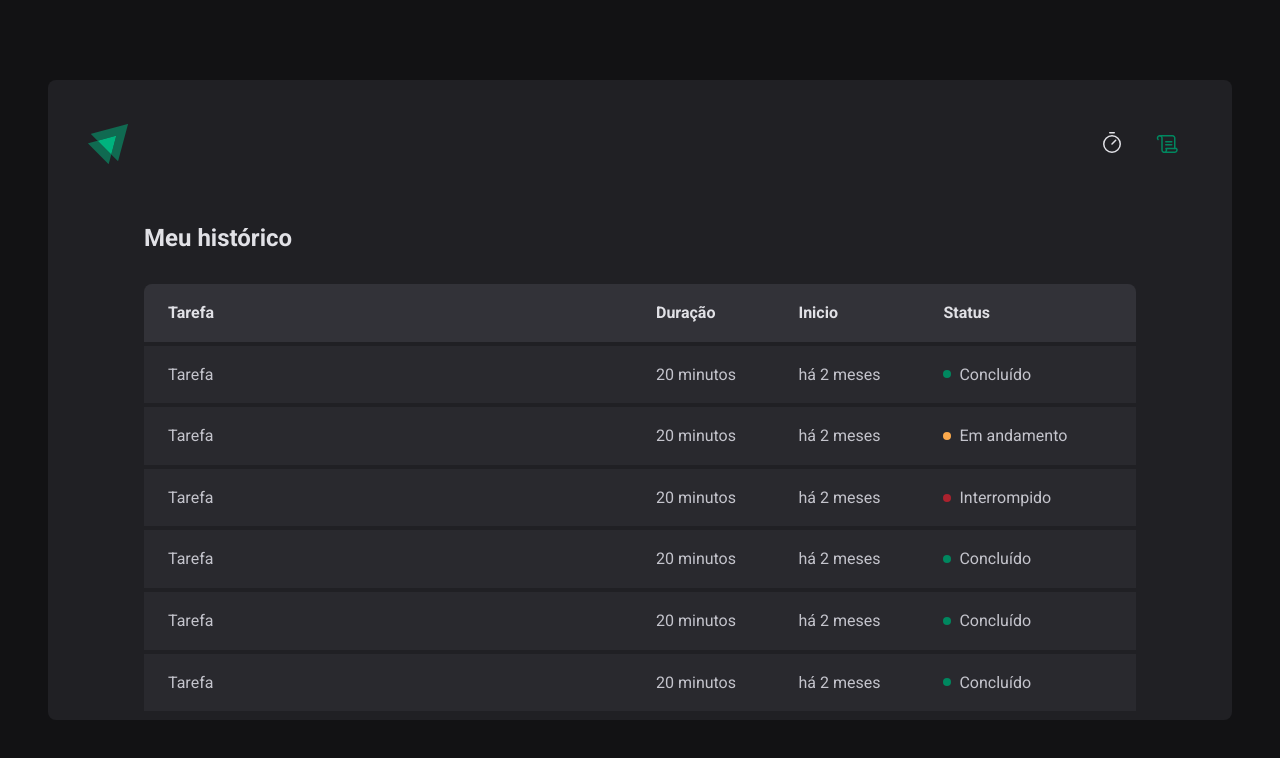
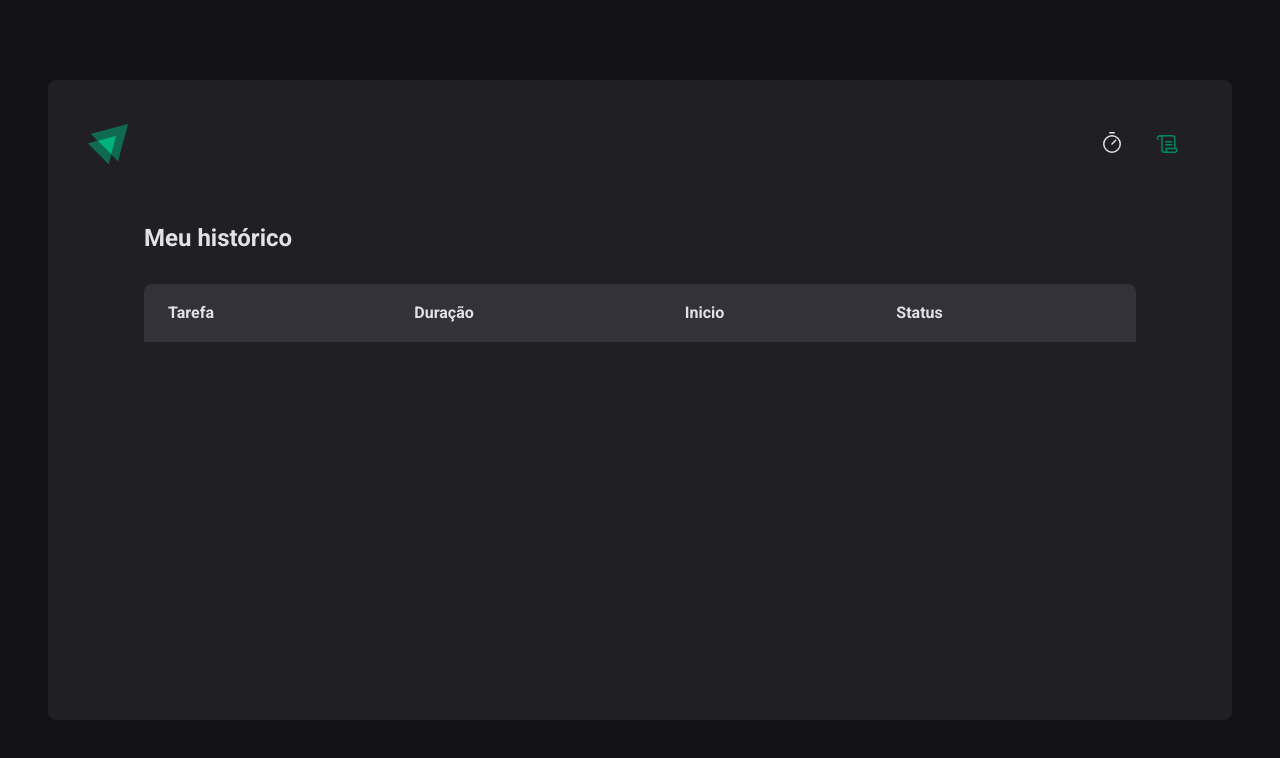
Before and after one commit to oecarvalho/ignite-timer, a React (Vite) app: page /history in a window 1280 px wide. Shown: the top 758 px of the page. Built offline with nearby package versions, Linux system fonts and the light colour scheme.

Commit message:
Reducers

```diff
--- a/src/App.tsx
+++ b/src/App.tsx
@@ -1,9 +1,10 @@
-import './App.css'
 import { ThemeProvider } from 'styled-components'
 import { defaultTheme } from './styles/themes/default'
 import { GlobalStyle } from './styles/global'
 import { BrowserRouter } from 'react-router-dom'
 import { Router } from './Router'
+import { CyclesContextProvider } from './contexts/CyclesContext'
+
 
 export default function App() {
 
@@ -11,7 +12,9 @@
     <ThemeProvider theme={defaultTheme}>
       <GlobalStyle/>
       <BrowserRouter>
+      <CyclesContextProvider>
         <Router/>
+      </CyclesContextProvider>
       </BrowserRouter>
     </ThemeProvider>
   )
--- /dev/null
+++ b/src/contexts/CyclesContext.tsx
@@ -0,0 +1,100 @@
+import { createContext, useState, type ReactNode } from 'react'
+
+interface CreateCycleData {
+    task: string,
+    minutesAmount: number
+}
+
+interface CyclesContextType {
+    cycles: Cycle[]
+    activeCycle: Cycle | undefined
+    activeCycleId: string | null
+    amountSecondsPast: number
+    markCurrentCycleAsFinished: () => void
+    setSecondsPassed: (seconds: number) => void
+    createNewCycle: (data: CreateCycleData) => void
+    interruptCurrentCycle: () => void
+}
+
+interface Cycle {
+    id: string,
+    task: string,
+    minutesAmount: number,
+    startDate: Date,
+    interruptedDate?: Date,
+    finishedDate?: Date
+}
+
+export const CyclesContext = createContext({} as CyclesContextType)
+
+interface CyclesContextProviderProps {
+    children: ReactNode
+}
+
+export function CyclesContextProvider({children,}: CyclesContextProviderProps){
+
+    const [cycles, setCycles] = useState<Cycle[]>([])
+    const [activeCycleId, setActiveCycleId] = useState<string | null> (null)
+    const [amountSecondsPast, setAmountSecondsPast] = useState(0)
+    const activeCycle = cycles.find(cycle => cycle.id === activeCycleId)
+
+    function markCurrentCycleAsFinished(){
+        setCycles(state => state.map(cycle =>{
+            if(cycle.id === activeCycleId){
+                return {...cycle, finishedDate: new Date()}
+            } else {
+                return cycle
+            }
+        }))
+    }
+
+    function setSecondsPassed(seconds: number){
+        setAmountSecondsPast(seconds)
+    }
+
+    function createNewCycle({task, minutesAmount}: CreateCycleData){
+        const id = String(new Date().getTime());
+
+        const newCycle: Cycle = {
+            id,
+            task: task,
+            minutesAmount: minutesAmount,
+            startDate: new Date(),
+        }
+
+        setCycles(state => [...state, newCycle])
+        setActiveCycleId(id)
+        setAmountSecondsPast(0)
+    }
+
+    function interruptCurrentCycle(){
+        setCycles(state => state.map(cycle =>{
+            if(cycle.id === activeCycleId){
+                return {...cycle, interruptedDate: new Date()}
+            } else {
+                return cycle
+            }
+        }))
+
+        setActiveCycleId(null);
+    }
+
+
+    return(
+        <CyclesContext.Provider
+          value={{
+            cycles,
+            activeCycle,
+            activeCycleId,
+            markCurrentCycleAsFinished,
+            amountSecondsPast,
+            setSecondsPassed,
+            createNewCycle,
+            interruptCurrentCycle
+          }}>
+
+            {children}
+
+          </CyclesContext.Provider>
+    )
+}
--- a/src/pages/History/index.tsx
+++ b/src/pages/History/index.tsx
@@ -1,7 +1,13 @@
+import { useContext } from "react";
 import { HistoryContainer, HistoryList, Status } from "./styles";
-
+import { CyclesContext } from '../../contexts/CyclesContext'
+import {formatDistanceToNow} from 'date-fns'
+import {ptBR} from 'date-fns/locale/pt-BR'
 
 export function History(){
+
+    const { cycles } = useContext(CyclesContext)
+
     return (
         <HistoryContainer>
             <h1>Meu histórico</h1>
@@ -17,41 +23,25 @@
                         </tr>
                     </thead>
                     <tbody>
+                        {cycles.map(cycle => {
+                            return(
+                                <tr key={cycle.id}>
+                                    <td>{cycle.task}</td>
+                                    <td>{cycle.minutesAmount} minutos</td>
+                                    <td>{formatDistanceToNow(cycle.startDate, {
+                                        addSuffix: true,
+                                        locale: ptBR
+                                    })}</td>
+                                    <td>
+                                        {cycle.finishedDate && <Status statusColor="green">Concluído</Status>}
+                                        {cycle.interruptedDate && <Status statusColor="red">Interrompido</Status>}
+                                        {(!cycle.finishedDate && !cycle.interruptedDate) && (<Status statusColor="yellow">Em andamento</Status>)}
+                                    </td>
+                                </tr>
+                            )
+                        })}
                         <tr>
-                            <td>Tarefa</td>
-                            <td>20 minutos</td>
-                            <td>há 2 meses</td>
-                            <td><Status statusColor={'green'}>Concluído</Status></td>
-                        </tr>
-                                                <tr>
-                            <td>Tarefa</td>
-                            <td>20 minutos</td>
-                            <td>há 2 meses</td>
-                            <td><Status statusColor={'yellow'}>Em andamento</Status></td>
-                        </tr>
-                                                <tr>
-                            <td>Tarefa</td>
-                            <td>20 minutos</td>
-                            <td>há 2 meses</td>
-                            <td><Status statusColor={'red'}>Interrompido</Status></td>
-                        </tr>
-                                                <tr>
-                            <td>Tarefa</td>
-                            <td>20 minutos</td>
-                            <td>há 2 meses</td>
-                            <td><Status statusColor={'green'}>Concluído</Status></td>
-                        </tr>
-                                                <tr>
-                            <td>Tarefa</td>
-                            <td>20 minutos</td>
-                            <td>há 2 meses</td>
-                            <td><Status statusColor={'green'}>Concluído</Status></td>
-                        </tr>
-                                                <tr>
-                            <td>Tarefa</td>
-                            <td>20 minutos</td>
-                            <td>há 2 meses</td>
-                            <td><Status statusColor={'green'}>Concluído</Status></td>
+
                         </tr>
                     </tbody>
                 </table>
--- a/src/pages/Home/components/Countdown/index.tsx
+++ b/src/pages/Home/components/Countdown/index.tsx
@@ -1,7 +1,8 @@
 import { useContext, useEffect } from "react";
 import { CountdownCointainer, Separator } from "./styles";
 import { differenceInSeconds } from "date-fns";
-import { CyclesContext } from "../..";
+import { CyclesContext } from "../../../../contexts/CyclesContext";
+
 
 
 export function Countdown(){
--- a/src/pages/Home/components/NewCycleForm/index.tsx
+++ b/src/pages/Home/components/NewCycleForm/index.tsx
@@ -1,7 +1,7 @@
 import { FormContainer, TaskInput, MinutesAmountInput } from "./styles";
 import { useContext } from "react";
-import { CyclesContext } from "../..";
 import { useFormContext } from "react-hook-form";
+import { CyclesContext } from "../../../../contexts/CyclesContext";
 
 
 export function NewCycleForm(){
--- a/src/pages/Home/index.tsx
+++ b/src/pages/Home/index.tsx
@@ -1,11 +1,12 @@
 import { HandPalm, Play } from "phosphor-react";
 import { HomeContainer, StartCountdownButton, StopCountdownButton } from "./styles";
 import * as zod from 'zod'
-import { createContext, useState } from "react";
+import { useContext } from "react";
 import { NewCycleForm } from "./components/NewCycleForm";
 import { Countdown } from "./components/Countdown";
 import { zodResolver } from "@hookform/resolvers/zod";
 import { FormProvider, useForm } from "react-hook-form";
+import { CyclesContext } from "../../contexts/CyclesContext";
 
 type NewCycleFormData = zod.infer<typeof newCycleFormValidationSchema>
 
@@ -15,30 +16,9 @@
 })
 
 
-interface Cycle {
-    id: string,
-    task: string,
-    minutesAmount: number,
-    startDate: Date,
-    interruptedDate?: Date,
-    finishedDate?: Date
-}
-
-interface CyclesContextType {
-    activeCycle: Cycle | undefined
-    activeCycleId: string | null
-    markCurrentCycleAsFinished: () => void
-    amountSecondsPast: number
-    setSecondsPassed: (seconds: number) => void
-}
-
-export const CyclesContext = createContext({} as CyclesContextType)
-
 export function Home(){
 
-    const [cycles, setCycles] = useState<Cycle[]>([])
-    const [activeCycleId, setActiveCycleId] = useState<string | null> (null)
-    const [amountSecondsPast, setAmountSecondsPast] = useState(0)
+    const {createNewCycle, interruptCurrentCycle, activeCycle} = useContext(CyclesContext)
 
     const newCycleForm = useForm<NewCycleFormData>({
         resolver: zodResolver(newCycleFormValidationSchema),
@@ -50,69 +30,26 @@
 
     const { handleSubmit, watch, reset} = newCycleForm
 
-    const activeCycle = cycles.find(cycle => cycle.id === activeCycleId)
 
-    function markCurrentCycleAsFinished(){
-        setCycles(state => state.map(cycle =>{
-            if(cycle.id === activeCycleId){
-                return {...cycle, finishedDate: new Date()}
-            } else {
-                return cycle
-            }
-        }))
-    }
-
-    function handleCreateNewCircle({task, minutesAmount}: NewCycleFormData){
-        const id = String(new Date().getTime());
-
-        const newCycle: Cycle = {
-            id,
-            task: task,
-            minutesAmount: minutesAmount,
-            startDate: new Date(),
-        }
-
-        setCycles(state => [...state, newCycle])
-        setActiveCycleId(id)
-        setAmountSecondsPast(0)
-        reset();
-    }
-
-    function handleInterruptCycle(){
-        setCycles(state => state.map(cycle =>{
-            if(cycle.id === activeCycleId){
-                return {...cycle, interruptedDate: new Date()}
-            } else {
-                return cycle
-            }
-        }))
-
-        setActiveCycleId(null);
-    }
-
-    function setSecondsPassed(seconds: number){
-        setAmountSecondsPast(seconds)
+    function handleCreateNewCycle(data: NewCycleFormData ){
+        createNewCycle(data)
+        reset()
     }
 
     const task = watch('task')
     const isSubmitDisabled = !task
+
     return (
         <HomeContainer>
-            <form onSubmit={handleSubmit(handleCreateNewCircle)}>
-
-                <CyclesContext.Provider
-                    value={{activeCycle, activeCycleId, markCurrentCycleAsFinished, amountSecondsPast, setSecondsPassed}}
-                >
+            <form onSubmit={handleSubmit(handleCreateNewCycle)}>
 
                     <FormProvider {...newCycleForm}>
                         <NewCycleForm/>
                     </FormProvider>
-
                     <Countdown/>
-                </CyclesContext.Provider>
 
                 {activeCycle ? (
-                    <StopCountdownButton type="submit" onClick={handleInterruptCycle}>
+                    <StopCountdownButton type="submit" onClick={interruptCurrentCycle}>
                         <HandPalm size={24}/>
                         Interromper
                     </StopCountdownButton>
```
Also changed, not shown: src/App.css (deleted).
